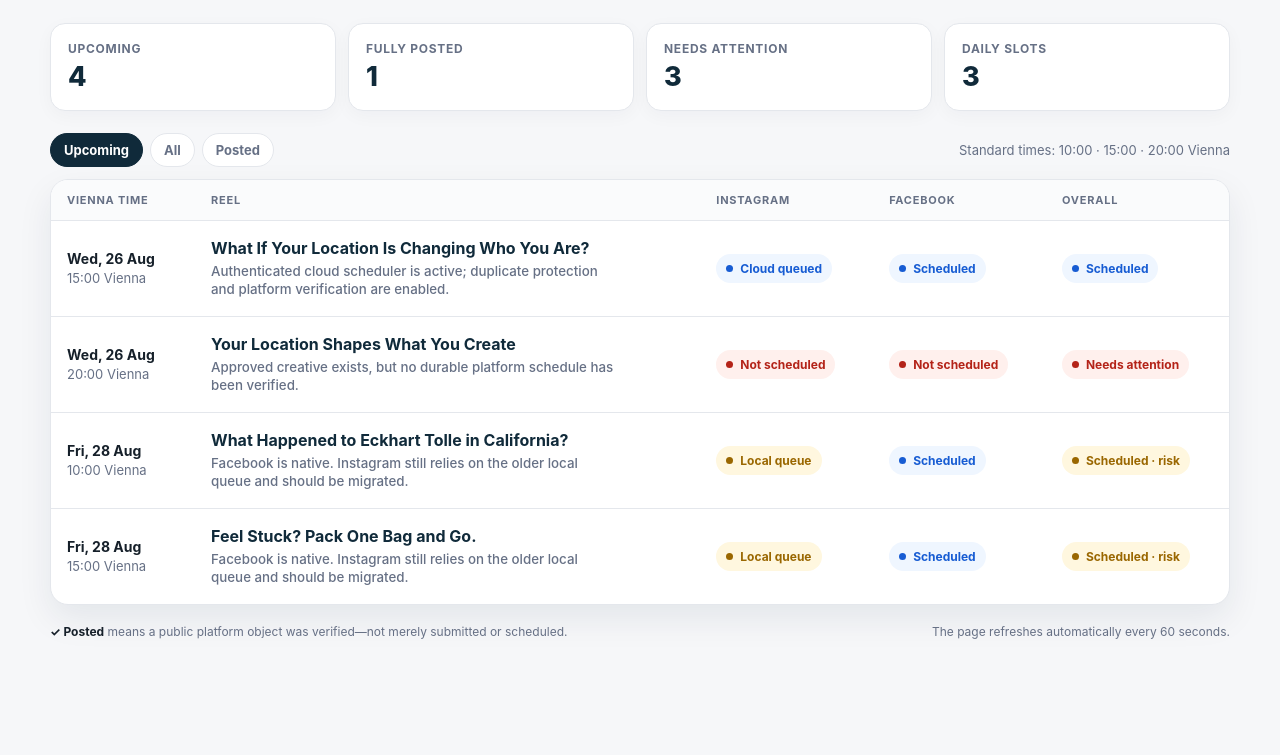
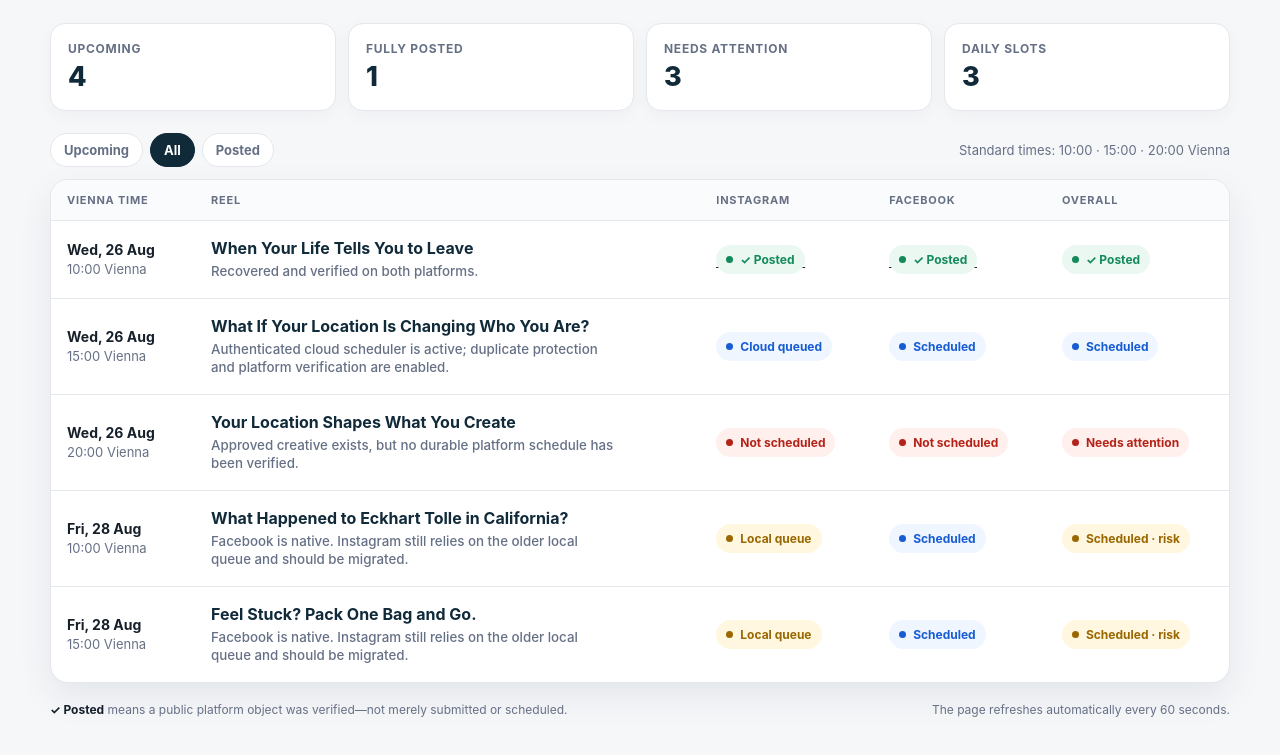
Before and after one commit to Eyal704/aliveawake-instagram-publisher, a website: page docs/index.html in a window 1280 px wide. Shown: the part 139-894 px from the top of the page. Before the commit the page ends 844 px from the top, so only its background shows below. Drawn offline with Linux system fonts and the light colour scheme.

Commit message:
Show all publishing records by default

```diff
--- a/docs/index.html
+++ b/docs/index.html
@@ -118,8 +118,8 @@
 
     <div class="toolbar">
       <div class="tabs">
-        <button class="active" data-view="upcoming">Upcoming</button>
-        <button data-view="all">All</button>
+        <button data-view="upcoming">Upcoming</button>
+        <button class="active" data-view="all">All</button>
         <button data-view="posted">Posted</button>
       </div>
       <div class="cadence">Standard times: 10:00 · 15:00 · 20:00 Vienna</div>
@@ -152,7 +152,7 @@
       failed: "Failed"
     };
     let model;
-    let view = "upcoming";
+    let view = "all";
 
     function formatDate(iso) {
       const date = new Date(iso);
```
